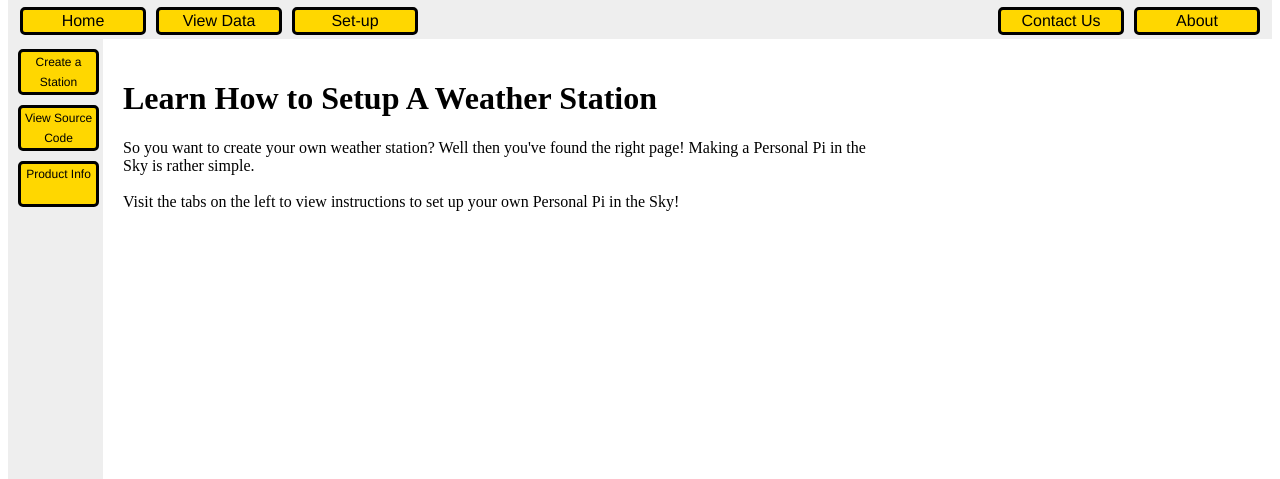
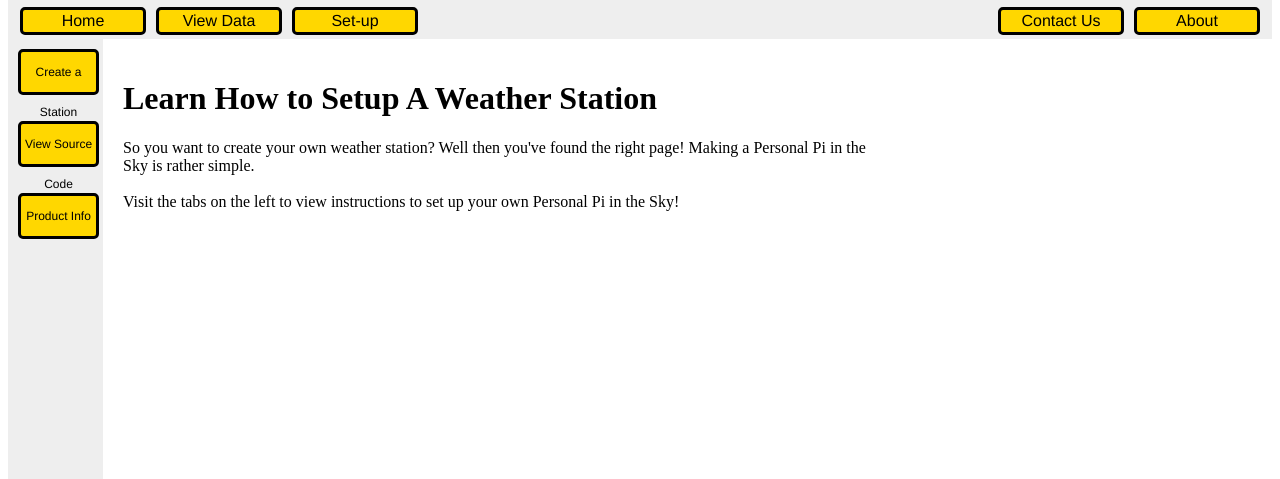
Before and after one commit to KABAM-307/WebApp, a PHP site: page /setup.html in a window 1280 px wide. Shown: the part 118-597 px from the top of the page. Run offline with PHP 8.4, Linux system fonts and the light colour scheme; some libraries are stand-ins or nearby versions.

Commit message:
Centered text in sidebar buttons

```diff
--- a/style.css
+++ b/style.css
@@ -136,6 +136,7 @@ and (max-width : 320px) {
     	display: inline-block;
 		font-size: 75%;
 		height: 40px;
+        line-height: 40px;
     	width: 75px;
     	text-align: center;
     	margin-bottom: 10px;
```
